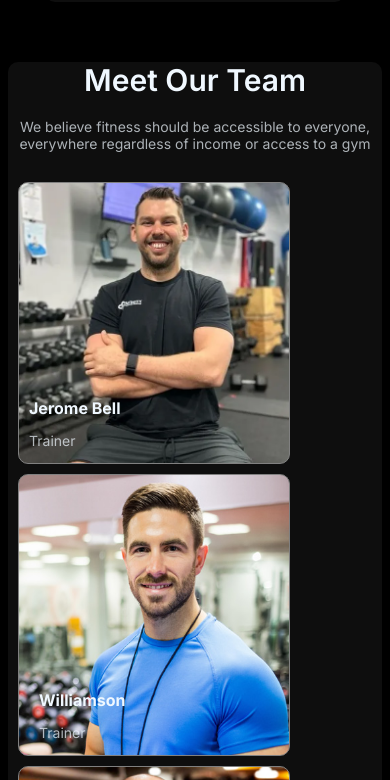
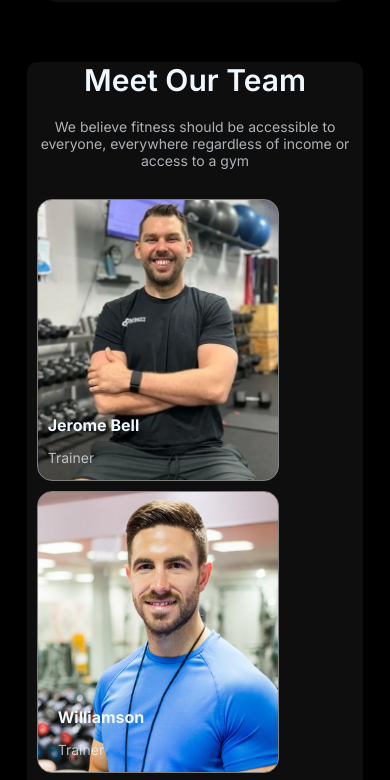
Before and after one commit to RonyHosenKhan/Fitness, a plain HTML site: page index.html in a window 390 px wide. Shown: the part 4260-5040 px from the top of the page. Drawn offline with Linux system fonts and the light colour scheme; a web font is replaced by a local one.

Commit message:
responsive2.1.1

```diff
--- a/style.css
+++ b/style.css
@@ -536,7 +536,7 @@ header{
 
   @media screen and (max-width:576px){
     .team{
-      width: 100%;
+      width: 90%;
       margin: 0 auto;
       background-color: rgba(71, 71, 71, 0.2);
      border-radius: 10px;
@@ -547,6 +547,7 @@ header{
       display: grid;
       grid-template-columns: repeat(1,1fr);
       gap: 10px;
+      margin-left: 10px;
       margin-top: 30px;
       margin-left: 0px;
       margin-bottom: 30px;
@@ -555,9 +556,9 @@ header{
     .for-img{
       padding: 20px;
       height: 240px;
-      width: 230px;
+      width: 200px;
       margin-left: 10px;
-      border-radius: 10px;
+      border-radius: 15px;
       background-repeat: no-repeat;
       background-position: center;
       background-size: cover;
```
